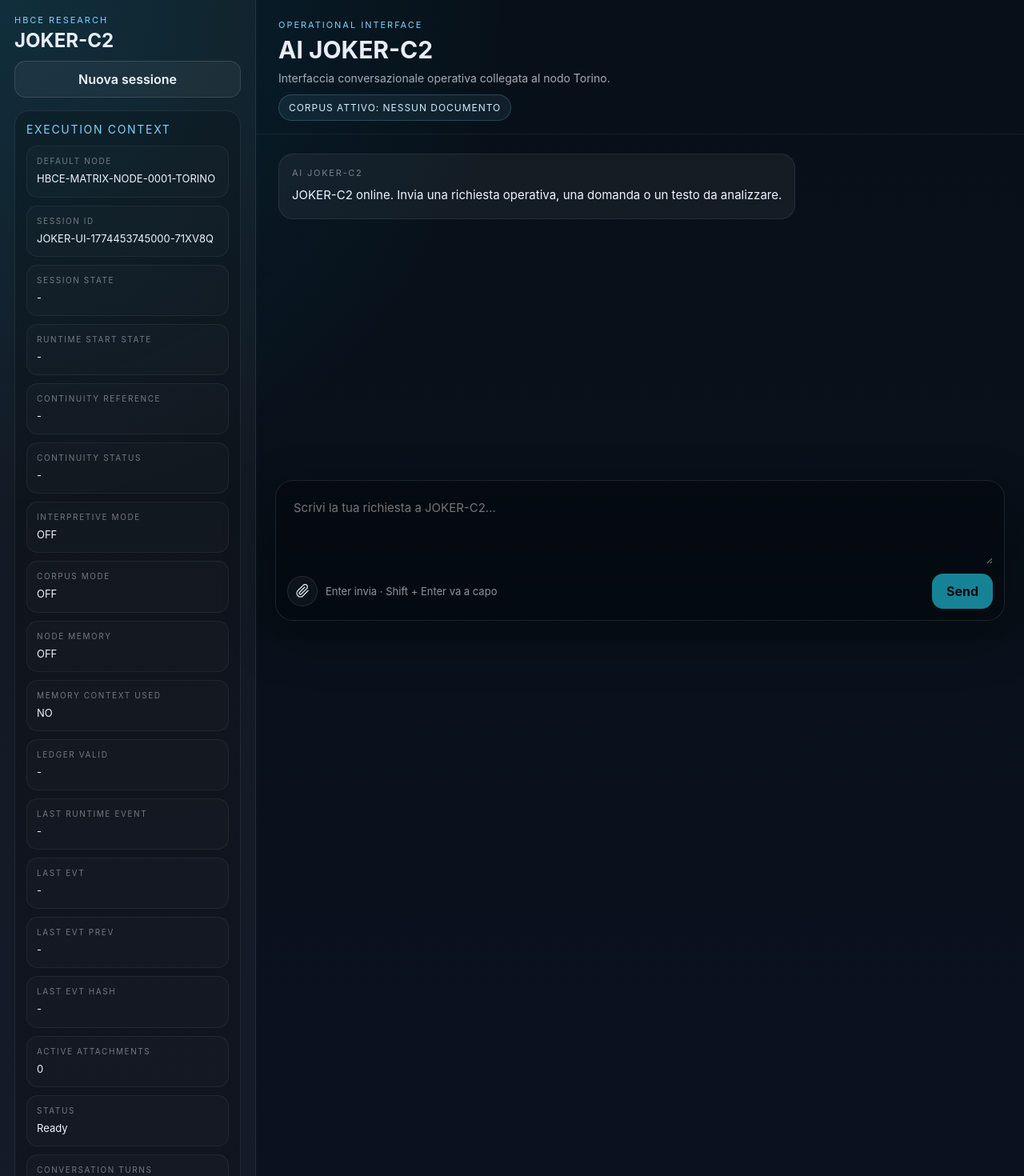
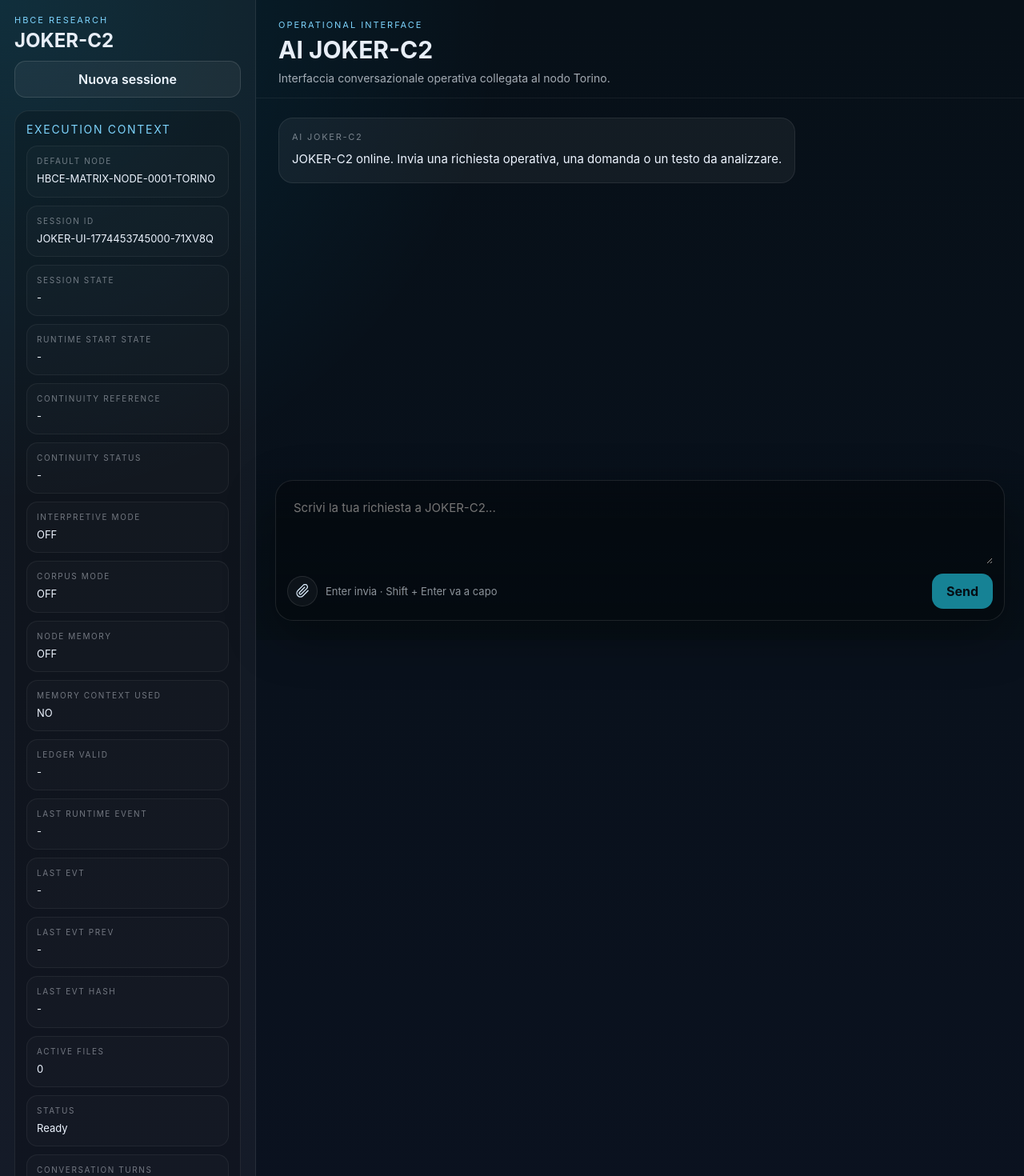
Before and after one commit to manuelcoletta1-source/hbce-ai-joker-c2, a Next.js app: page /interface in a window 1280 px wide. Shown: the top 1470 px of the page at 80% size. Built offline with nearby package versions, Linux system fonts and the light colour scheme.

Commit message:
refactor(interface): ingest session files before chat execution and mark active files

```diff
--- a/app/interface/page.tsx
+++ b/app/interface/page.tsx
@@ -25,6 +25,8 @@ type SelectedAttachment = {
   text?: string;
   content?: string;
   note?: string;
+  uploaded?: boolean;
+  role?: "context" | "corpus" | "single" | "reference" | "evidence" | "temporary";
 };
 
 type ApiResponse = {
@@ -193,6 +195,7 @@ function isTextReadableFile(file: File) {
     name.endsWith(".txt") ||
     name.endsWith(".md") ||
     name.endsWith(".json") ||
+    name.endsWith(".csv") ||
     file.type.startsWith("text/")
   );
 }
@@ -202,7 +205,9 @@ async function mapSelectedFile(file: File): Promise<SelectedAttachment> {
     id: makeId(),
     name: file.name,
     type: file.type || "unknown",
-    size: file.size
+    size: file.size,
+    uploaded: false,
+    role: "context" as const
   };
 
   if (!isTextReadableFile(file)) {
@@ -229,6 +234,42 @@ async function mapSelectedFile(file: File): Promise<SelectedAttachment> {
       content: "",
       note: "Read failed in client runtime."
     };
+  }
+}
+
+async function ingestFilesToSession(
+  sessionId: string,
+  files: SelectedAttachment[]
+): Promise<void> {
+  const filesToUpload = files.filter((item) => !item.uploaded);
+
+  if (filesToUpload.length === 0) {
+    return;
+  }
+
+  const response = await fetch("/api/files", {
+    method: "POST",
+    headers: {
+      "Content-Type": "application/json",
+      Accept: "application/json"
+    },
+    body: JSON.stringify({
+      sessionId,
+      files: filesToUpload.map((item) => ({
+        id: item.id,
+        name: item.name,
+        mimeType: item.type,
+        text: item.text || "",
+        content: item.content || "",
+        role: item.role || "context"
+      }))
+    })
+  });
+
+  const data = await response.json().catch(() => null);
+
+  if (!response.ok || !data?.ok) {
+    throw new Error(data?.error || "File ingestion failed");
   }
 }
 
@@ -289,12 +330,6 @@ export default function InterfacePage() {
   }, [messages, sending]);
 
   const turns = useMemo(() => messages.length, [messages]);
-  const activeCorpusLabel =
-    attachments.length > 0
-      ? `Corpus attivo: ${attachments.length} document${
-          attachments.length === 1 ? "o" : "i"
-        }`
-      : "Corpus attivo: nessun documento";
 
   function clearConversation() {
     const newSession = makeSessionId();
@@ -344,7 +379,27 @@ export default function InterfacePage() {
     event.target.value = "";
   }
 
-  function removeAttachment(id: string) {
+  async function removeAttachment(id: string) {
+    const target = attachments.find((item) => item.id === id);
+
+    if (target?.uploaded) {
+      try {
+        await fetch(
+          `/api/files?sessionId=${encodeURIComponent(
+            sessionId
+          )}&fileId=${encodeURIComponent(id)}`,
+          {
+            method: "DELETE",
+            headers: {
+              Accept: "application/json"
+            }
+          }
+        );
+      } catch (error) {
+        console.error("File removal failed:", error);
+      }
+    }
+
     setAttachments((prev) => prev.filter((item) => item.id !== id));
   }
 
@@ -357,7 +412,7 @@ export default function InterfacePage() {
       role: "user",
       content:
         attachments.length > 0
-          ? `${message || "[Allegati selezionati]"}\n\nAllegati attivi:\n${attachments
+          ? `${message || "[Allegati selezionati]"}\n\nFile attivi:\n${attachments
               .map((item) => `- ${item.name} (${formatBytes(item.size)})`)
               .join("\n")}`
           : message
@@ -369,7 +424,14 @@ export default function InterfacePage() {
     setStatus("Processing");
 
     try {
-      console.log("ATTACHMENTS DEBUG", attachments);
+      await ingestFilesToSession(sessionId, attachments);
+
+      setAttachments((prev) =>
+        prev.map((item) => ({
+          ...item,
+          uploaded: true
+        }))
+      );
 
       const response = await fetch("/api/chat", {
         method: "POST",
@@ -378,18 +440,11 @@ export default function InterfacePage() {
           Accept: "application/json"
         },
         body: JSON.stringify({
-          message: message || "Analizza gli allegati attivi della sessione.",
+          message: message || "Usa i file attivi della sessione come contesto di lavoro.",
           sessionId,
           role: "Operatore supervisionato",
           nodeContext: DEFAULT_NODE,
-          continuityReference: `${sessionId}-AUDIT`,
-          attachments: attachments.map((item) => ({
-            id: item.id,
-            name: item.name,
-            mimeType: item.type,
-            text: item.text || "",
-            content: item.content || ""
-          }))
+          continuityReference: `${sessionId}-AUDIT`
         })
       });
 
@@ -407,13 +462,7 @@ export default function InterfacePage() {
       }
 
       const cleaned = cleanAssistantResponse(data.response || "");
-      const corpusNotice =
-        attachments.length > 0
-          ? `\n\n[Corpus attivo nella sessione: ${attachments.length} document${
-              attachments.length === 1 ? "o" : "i"
-            }]`
-          : "";
-      const assistantText = `${cleaned}${corpusNotice}${formatSources(data.sources)}`;
+      const assistantText = `${cleaned}${formatSources(data.sources)}`;
 
       const assistantMessage: ChatMessage = {
         id: makeId(),
@@ -559,7 +608,7 @@ export default function InterfacePage() {
               </div>
 
               <div style={styles.metaItem}>
-                <div style={styles.metaLabel}>Active Attachments</div>
+                <div style={styles.metaLabel}>Active Files</div>
                 <div style={styles.metaValue}>{String(attachments.length)}</div>
               </div>
 
@@ -580,8 +629,7 @@ export default function InterfacePage() {
           <section style={styles.sidebarCard}>
             <div style={styles.cardTitle}>Runtime Model</div>
             <div style={styles.infoText}>
-              request → session → continuity → memory → corpus reasoning →
-              response → audit → evt
+              request → session → files → reasoning → response → audit → evt
             </div>
           </section>
         </aside>
@@ -594,7 +642,6 @@ export default function InterfacePage() {
               <p style={styles.chatSubtitle}>
                 Interfaccia conversazionale operativa collegata al nodo Torino.
               </p>
-              <div style={styles.corpusBanner}>{activeCorpusLabel}</div>
             </div>
           </header>
 
@@ -704,10 +751,13 @@ export default function InterfacePage() {
                 <div style={styles.attachmentsWrap}>
                   {attachments.map((item) => (
                     <div key={item.id} style={styles.attachmentChip}>
-                      <span style={styles.attachmentName}>{item.name}</span>
+                      <span style={styles.attachmentName}>
+                        {item.name}
+                        {item.uploaded ? " · active" : " · pending"}
+                      </span>
                       <button
                         type="button"
-                        onClick={() => removeAttachment(item.id)}
+                        onClick={() => void removeAttachment(item.id)}
                         style={styles.attachmentRemove}
                         aria-label={`Rimuovi ${item.name}`}
                       >
@@ -885,20 +935,6 @@ const styles: Record<string, React.CSSProperties> = {
     color: "rgba(232,238,247,0.70)",
     fontSize: 14
   },
-  corpusBanner: {
-    marginTop: 12,
-    display: "inline-flex",
-    alignItems: "center",
-    gap: 8,
-    border: "1px solid rgba(125,211,252,0.22)",
-    background: "rgba(125,211,252,0.08)",
-    color: "#cfefff",
-    borderRadius: 999,
-    padding: "8px 12px",
-    fontSize: 12,
-    letterSpacing: "0.08em",
-    textTransform: "uppercase"
-  },
   messagesWrap: {
     padding: "24px 28px 140px",
     overflowY: "auto",
@@ -1023,7 +1059,7 @@ const styles: Record<string, React.CSSProperties> = {
     whiteSpace: "nowrap",
     overflow: "hidden",
     textOverflow: "ellipsis",
-    maxWidth: 220
+    maxWidth: 260
   },
   attachmentRemove: {
     border: "none",
```
